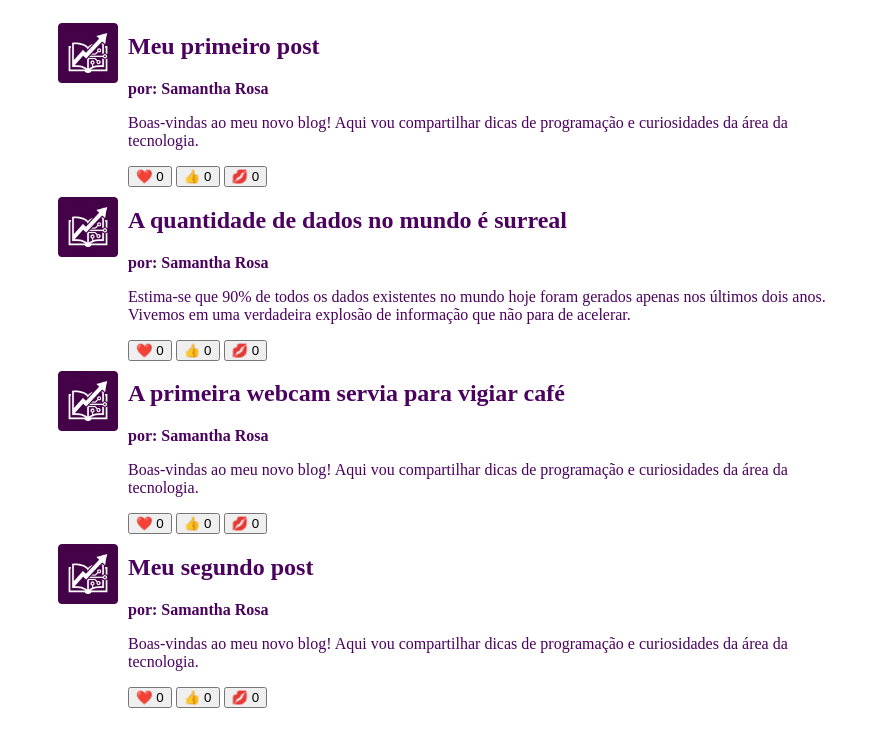
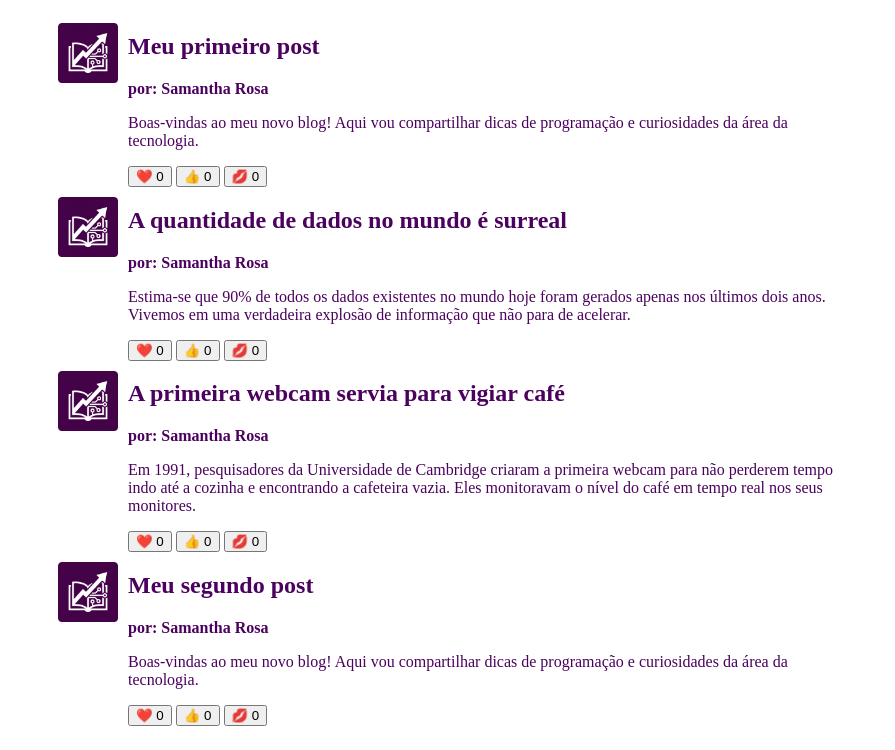
Before and after one commit to 30samantha1a/melhoriasparaoblog, a plain HTML site: page index.html in a window 1280 px wide. Shown: the part 157-907 px from the top of the page, without its empty margins (192-1087 px from the left). Drawn offline with Linux system fonts and the light colour scheme.

Commit message:
maquina de café

```diff
--- a/index.html
+++ b/index.html
@@ -54,8 +54,10 @@
         <div>
           <h2>A primeira webcam servia para vigiar café</h2>
           <p class="artigo-autor">por: Samantha Rosa</p>
-          <p>Boas-vindas ao meu novo blog! Aqui vou compartilhar dicas de programação e curiosidades da
-            área da tecnologia.</p>
+          <p>Em 1991, pesquisadores da Universidade de Cambridge criaram a primeira webcam para não
+            perderem tempo indo até a cozinha e encontrando a cafeteira vazia. Eles monitoravam o nível do
+            café em tempo real nos seus monitores.
+          </p>
             <button>❤️ <span>0</span></button>
             <button>👍 <span>0</span></button>
             <button>💋 <span>0</span></button>
```
